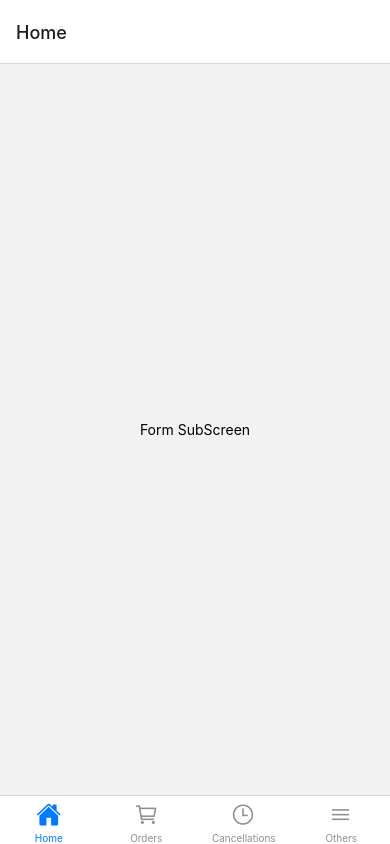
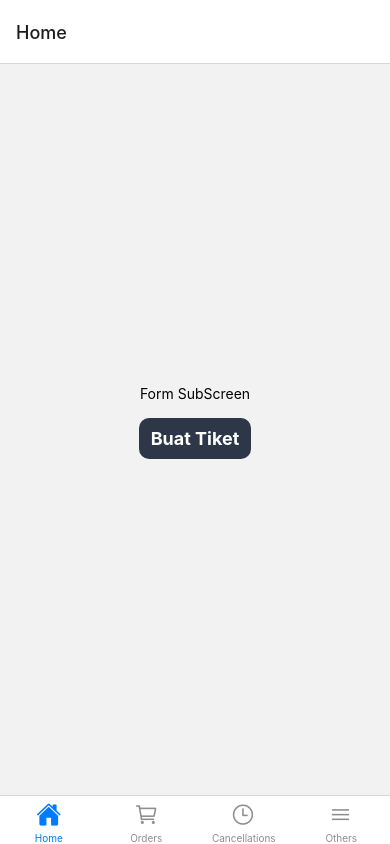
Before and after one commit to josestg/kapalzy, a React Native app: screen / in a window 390 px wide. Built offline with nearby package versions, Linux system fonts and the light colour scheme.

Commit message:
update navigation actions

```diff
--- a/App.tsx
+++ b/App.tsx
@@ -3,14 +3,15 @@ import { createBottomTabNavigator } from "@react-navigation/bottom-tabs";
 import { NavigationContainer } from "@react-navigation/native";
 import { Provider as ReduxProvider } from "react-redux";
 import { getIconName } from "./helper/icons";
-import { ScreenNameKeys, ScreenNames } from "./model";
+import { ScreenNameKeys } from "./model";
 import reduxStore from "./redux";
+import { RootTabParamList } from "./router";
 import { CancellationScreen } from "./screen/cancellation";
 import { HomeScreen } from "./screen/home";
 import { OrderScreen } from "./screen/orders";
 import { OthersScreen } from "./screen/others";
 
-const Tab = createBottomTabNavigator();
+const Tab = createBottomTabNavigator<RootTabParamList>();
 
 export default function App() {
   return (
@@ -25,13 +26,10 @@ export default function App() {
             },
           })}
         >
-          <Tab.Screen name={ScreenNames["Home"]} component={HomeScreen} />
-          <Tab.Screen name={ScreenNames["Orders"]} component={OrderScreen} />
-          <Tab.Screen
-            name={ScreenNames["Cancellations"]}
-            component={CancellationScreen}
-          />
-          <Tab.Screen name={ScreenNames["Others"]} component={OthersScreen} />
+          <Tab.Screen name={"Home"} component={HomeScreen} />
+          <Tab.Screen name={"Orders"} component={OrderScreen} />
+          <Tab.Screen name={"Cancellations"} component={CancellationScreen} />
+          <Tab.Screen name={"Others"} component={OthersScreen} />
         </Tab.Navigator>
       </NavigationContainer>
     </ReduxProvider>
--- /dev/null
+++ b/router/index.ts
@@ -0,0 +1,14 @@
+export type HomeStackParamList = {
+  HomeForm: undefined;
+  HomePreview: undefined;
+  HomeSummary: undefined;
+};
+
+export type RootTabParamList = {
+  Home: {
+    screen: HomeStackParamList;
+  };
+  Orders: undefined;
+  Others: undefined;
+  Cancellations: undefined;
+};
--- a/screen/home/form.tsx
+++ b/screen/home/form.tsx
@@ -1,9 +1,19 @@
+import { NavigationProp, useNavigation } from "@react-navigation/native";
 import { StyleSheet, Text, View } from "react-native";
+import { HomeStackParamList } from "../../router";
+import { Button } from "../../shared";
 
 export const FormSubScreen: React.FC = () => {
+  const navigation = useNavigation<NavigationProp<HomeStackParamList>>();
+
+  const handleCreateTicket = () => {
+    navigation.navigate("HomePreview");
+  };
+
   return (
     <View style={styles.container}>
       <Text>Form SubScreen</Text>
+      <Button title="Buat Tiket" onPress={() => handleCreateTicket()} />
     </View>
   );
 };
--- a/screen/home/index.tsx
+++ b/screen/home/index.tsx
@@ -1,24 +1,18 @@
 import { createNativeStackNavigator } from "@react-navigation/native-stack";
 import React from "react";
-import { ScreenNames } from "../../model";
+import { HomeStackParamList } from "../../router";
 import { FormSubScreen } from "./form";
 import { PreviewubScreen } from "./preview";
 import { SummarySubScreen } from "./summary";
 
-const Stack = createNativeStackNavigator();
+const Stack = createNativeStackNavigator<HomeStackParamList>();
 
 export const HomeScreen: React.FC = () => {
   return (
     <Stack.Navigator screenOptions={{ headerShown: false }}>
-      <Stack.Screen name={ScreenNames["HomeForm"]} component={FormSubScreen} />
-      <Stack.Screen
-        name={ScreenNames["HomePreview"]}
-        component={PreviewubScreen}
-      />
-      <Stack.Screen
-        name={ScreenNames["HomeSummary"]}
-        component={SummarySubScreen}
-      />
+      <Stack.Screen name={"HomeForm"} component={FormSubScreen} />
+      <Stack.Screen name={"HomePreview"} component={PreviewubScreen} />
+      <Stack.Screen name={"HomeSummary"} component={SummarySubScreen} />
     </Stack.Navigator>
   );
 };
--- a/screen/home/preview.tsx
+++ b/screen/home/preview.tsx
@@ -1,9 +1,24 @@
+import { NavigationProp, useNavigation } from "@react-navigation/native";
 import { StyleSheet, Text, View } from "react-native";
+import { HomeStackParamList } from "../../router";
+import { Button } from "../../shared";
 
 export const PreviewubScreen: React.FC = () => {
+  const navigation = useNavigation<NavigationProp<HomeStackParamList>>();
+
+  const handleOnPrev = () => {
+    navigation.goBack();
+  };
+
+  const handleOnNext = () => {
+    navigation.navigate("HomeSummary");
+  };
+
   return (
     <View style={styles.container}>
       <Text>Preview SubScreen</Text>
+      <Button title="Kembali" onPress={() => handleOnPrev()} />
+      <Button title="Lanjutkan" onPress={() => handleOnNext()} />
     </View>
   );
 };
--- a/screen/home/summary.tsx
+++ b/screen/home/summary.tsx
@@ -1,9 +1,22 @@
+import { NavigationProp, useNavigation } from "@react-navigation/native";
 import { StyleSheet, Text, View } from "react-native";
+import { HomeStackParamList } from "../../router";
+import { Button } from "../../shared";
 
 export const SummarySubScreen: React.FC = () => {
+  const navigation = useNavigation<NavigationProp<HomeStackParamList>>();
+
+  const handleOnPrev = () => {
+    navigation.goBack();
+  };
+
+  const handleOnSubmit = () => {};
+
   return (
     <View style={styles.container}>
       <Text>Summary SubScreen</Text>
+      <Button title="Kembali" onPress={() => handleOnPrev()} />
+      <Button title="Submit" onPress={() => handleOnSubmit()} />
     </View>
   );
 };
--- /dev/null
+++ b/shared/button.tsx
@@ -0,0 +1,40 @@
+import React from "react";
+import {
+  GestureResponderEvent,
+  StyleProp,
+  StyleSheet,
+  Text,
+  TouchableOpacity,
+  ViewStyle,
+} from "react-native";
+
+interface ButtonProps {
+  onPress: (e: GestureResponderEvent) => void;
+  title: string;
+  style: StyleProp<ViewStyle>;
+}
+
+export const Button: React.FC<ButtonProps> = ({ onPress, title, style }) => {
+  return (
+    <TouchableOpacity style={[styles.container, style]} onPress={onPress}>
+      <Text style={styles.text}>{title}</Text>
+    </TouchableOpacity>
+  );
+};
+
+const styles = StyleSheet.create({
+  container: {
+    marginVertical: 16,
+    elevation: 8,
+    backgroundColor: "#2D3748",
+    borderRadius: 10,
+    paddingVertical: 10,
+    paddingHorizontal: 12,
+  },
+  text: {
+    fontSize: 18,
+    color: "#fff",
+    fontWeight: "bold",
+    alignSelf: "center",
+  },
+});
--- /dev/null
+++ b/shared/index.tsx
@@ -0,0 +1,3 @@
+import { Button } from "./button";
+
+export { Button };
```
